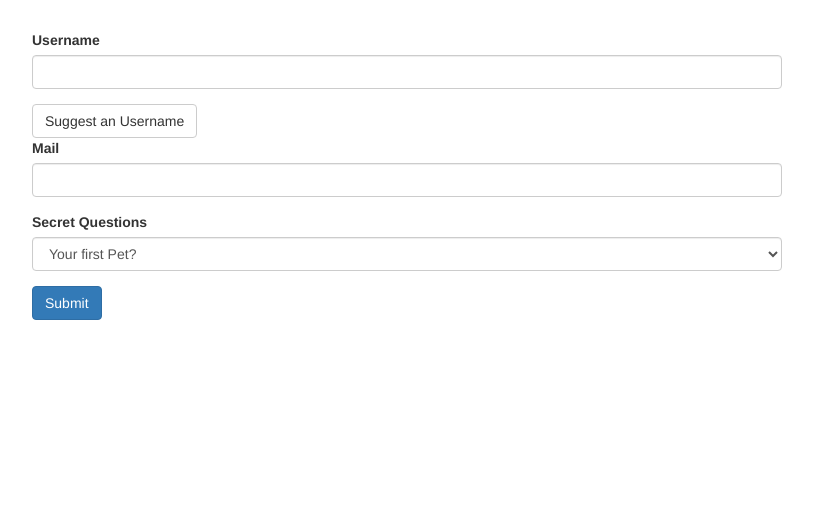
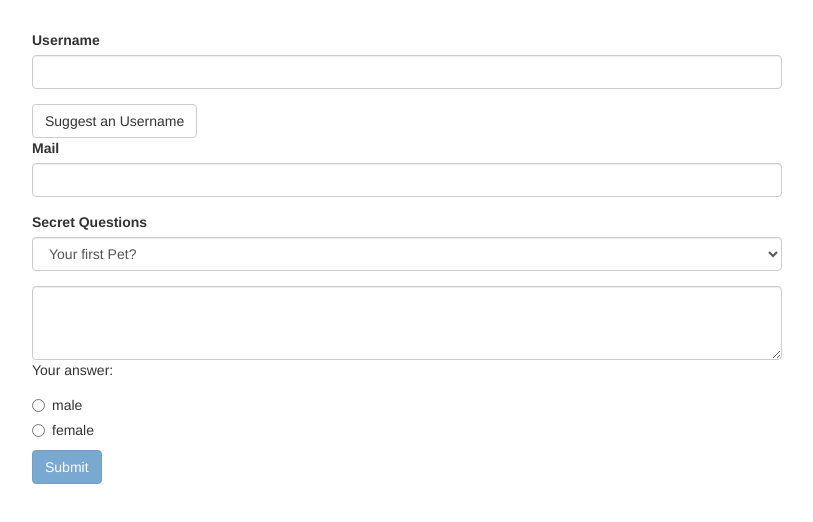
Before and after one commit to nimappl/angular-practice, an Angular app: page / in a window 1280 px wide. Shown: the top 522 px of the page, without its empty margins (233-1046 px from the left). Built offline with nearby package versions, Linux system fonts and the light colour scheme.

Commit message:
Template Driven Approach Complete

```diff
--- a/src/app/app.component.css
+++ b/src/app/app.component.css
@@ -1,3 +1,7 @@
 .container {
   margin-top: 30px;
 }
+
+input.ng-invalid.ng-touched {
+  border-color: tomato;
+}
--- a/src/app/app.component.html
+++ b/src/app/app.component.html
@@ -1,27 +1,70 @@
 <div class="container">
   <div class="row">
     <div class="col-xs-12 col-sm-10 col-md-8 col-sm-offset-1 col-md-offset-2">
-      <form>
-        <div id="user-data">
+      <form (ngSubmit)="onSubmit()" #f="ngForm">
+        <div id="user-data" ngModelGroup="userData" #userData="ngModelGroup">
           <div class="form-group">
             <label for="username">Username</label>
-            <input type="text" id="username" class="form-control">
+            <input type="text" id="username" class="form-control" ngModel name="username" required>
           </div>
-          <button class="btn btn-default" type="button">Suggest an Username</button>
+          <button class="btn btn-default" type="button" (click)="suggestUserName()">Suggest an Username</button>
           <div class="form-group">
             <label for="email">Mail</label>
-            <input type="email" id="email" class="form-control">
+            <input type="email" id="email" class="form-control" ngModel name="email" required email #email="ngModel">
+            <p
+              class="help-block"
+              style="color: tomato"
+              *ngIf="email.invalid && email.touched">
+              Please enter a valid email
+            </p>
           </div>
         </div>
+        <p
+          class="help-block"
+          style="color: tomato"
+          *ngIf="userData.invalid && userData.touched">
+          User data is invalid
+        </p>
         <div class="form-group">
           <label for="secret">Secret Questions</label>
-          <select id="secret" class="form-control">
+          <select id="secret" class="form-control" ngModel name="secret" [ngModel]="defaultQuestion">
             <option value="pet">Your first Pet?</option>
             <option value="teacher">Your first teacher?</option>
           </select>
         </div>
-        <button class="btn btn-primary" type="submit">Submit</button>
+        <div class="form-group">
+          <textarea
+            name="questionAnswer"
+            rows="3"
+            class="form-control"
+            [(ngModel)]="answer">
+          </textarea>
+          <p>Your answer: {{ answer }}</p>
+        </div>
+        <div class="radio" *ngFor="let gender of genders">
+          <label>
+            <input
+              type="radio"
+              name="gender"
+              ngModel
+              [value]="gender"
+              required>
+            {{ gender }}
+          </label>
+        </div>
+        <button class="btn btn-primary" type="submit" [disabled]="!f.valid">Submit</button>
       </form>
     </div>
   </div>
+  <div class="row" *ngIf="submitted">
+    <div class="col-xs-12 col-sm-10 col-md-8 col-sm-offset-1 col-md-offset-2">
+      <h3>Your Data:</h3>
+      <br>
+      <p>Username: {{ submittedData.userData.username }}</p>
+      <p>Email: {{ submittedData.userData.email }}</p>
+      <p>Secret Question: Your first {{ submittedData.secretQuestion }}</p>
+      <p>Answer: {{ submittedData.answer }}</p>
+      <p>Gender: {{ submittedData.gender }}</p>
+    </div>
+  </div>
 </div>
--- a/src/app/app.component.ts
+++ b/src/app/app.component.ts
@@ -1,4 +1,5 @@
-import { Component } from '@angular/core';
+import { Component, ViewChild } from '@angular/core';
+import { NgForm } from '@angular/forms';
 
 @Component({
   selector: 'app-root',
@@ -6,7 +7,50 @@ import { Component } from '@angular/core';
   styleUrls: ['./app.component.css']
 })
 export class AppComponent {
+  @ViewChild('f') testForm: NgForm;
+  defaultQuestion = 'pet';
+  answer = '';
+  genders = ['male', 'female'];
+  submitted = false;
+  submittedData = {
+    userData: {
+      username: '',
+      email: ''
+    },
+    secretQuestion: '',
+    answer: '',
+    gender: ''
+  };
+
   suggestUserName() {
     const suggestedName = 'Superuser';
+    // this.testForm.setValue({
+    //   userData: {
+    //     username: suggestedName,
+    //     email: '',
+    //   },
+    //   secret: 'pet',
+    //   questionAnswer: '',
+    //   gender: 'female'
+    // });
+
+    this.testForm.form.patchValue({
+      userData: {
+        username: suggestedName
+      }
+    });
+  }
+
+  // onSubmit(form: NgForm) {
+  //   console.log(form);
+  // }
+  onSubmit() {
+    this.submittedData.userData.username = this.testForm.value.userData.username;
+    this.submittedData.userData.email = this.testForm.value.userData.email;
+    this.submittedData.secretQuestion = this.testForm.value.secret;
+    this.submittedData.answer = this.testForm.value.answer;
+    this.submittedData.gender = this.testForm.value.gender;
+    this.submitted = true;
+    this.testForm.reset();
   }
 }
```
